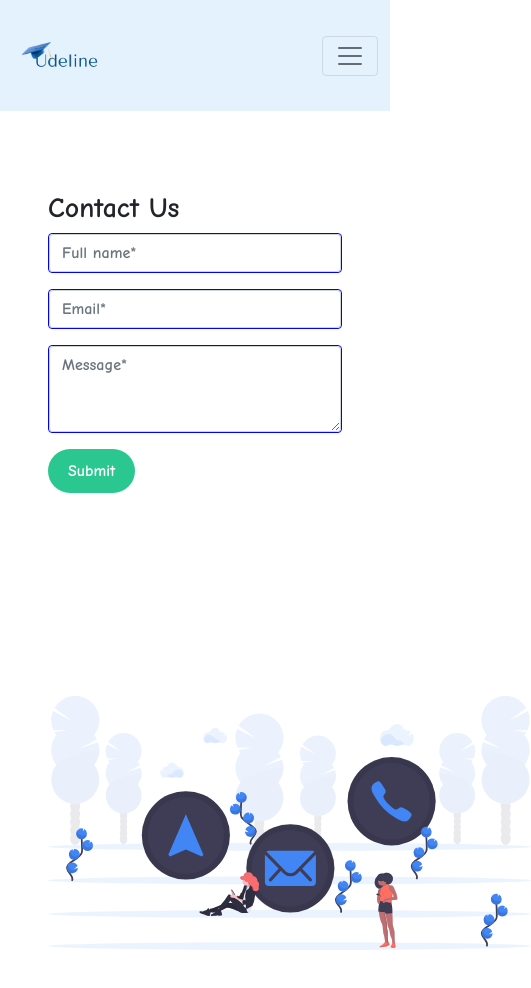
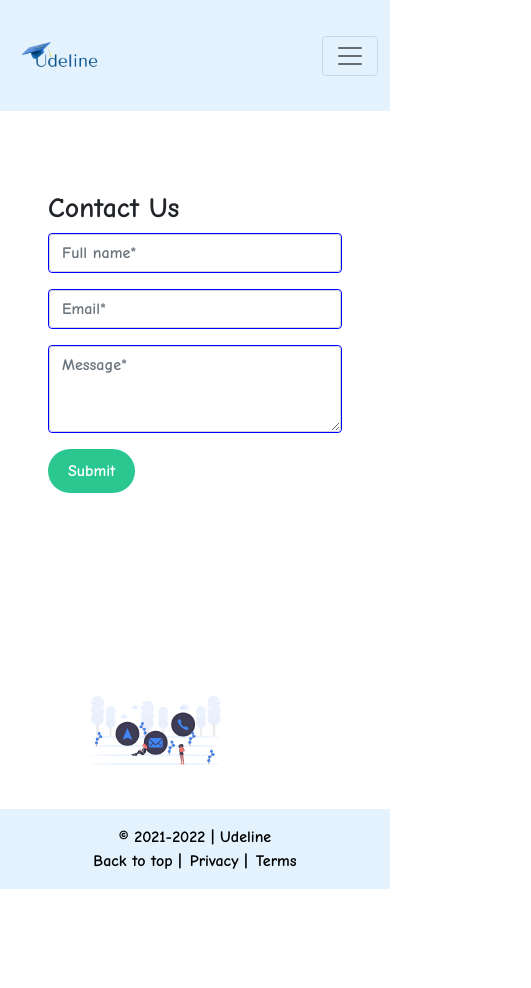
Before and after one commit to Ritwik880/Udeline, a React (Create React App) app: page /contact in a window 390 px wide. Shown: the top 988 px of the page, 531 px wide, since content can reach past the window. After the commit the page ends 889 px from the top, so only its background shows below. Built offline with nearby package versions, Linux system fonts and the light colour scheme.

Commit message:
mobile responsiveness

```diff
--- a/src/components/Contact.js
+++ b/src/components/Contact.js
@@ -91,7 +91,7 @@ const Contact = () => {
                         </div>
                     </div>
                     <div class="col-lg-6 col-md-12 justify-content-center align-items-center p-5 pb-0 padding-none-m">
-                        <img class="landing-image" src={contact} style={image} />
+                        <img class="contact-image" src={contact} style={image} />
                     </div>
                     <div class="arrow-right"></div>
 
--- a/src/components/Home.js
+++ b/src/components/Home.js
@@ -3,6 +3,7 @@ import Header from './Header'
 import logo from '../image/logo.png';
 import 'bootstrap/dist/css/bootstrap.min.css';
 import '../App.css';
+import '../mobile.css';
 
 const Home = () => {
     const headdiv = {
--- /dev/null
+++ b/src/mobile.css
@@ -0,0 +1,26 @@
+@media (max-width: 500px){
+    /* .active{
+        width: 55px !important;
+        padding: 2% !important;
+    } */
+    .landing-image {
+        width: 84% !important;
+        margin-top: -52% !important;
+        padding-top: -10% !important;
+    }
+    .cards_item {
+        width: 321px;
+    }
+      .contact-image {
+        /* height: 10% !important; */
+        width: 277px !important;
+        padding-top: -34% !important;
+        /* margin-top: -3% !important; */
+        padding-right: 21% !important;
+    }
+    .course{
+        min-height: 472px !important;
+
+
+    }
+}
```
